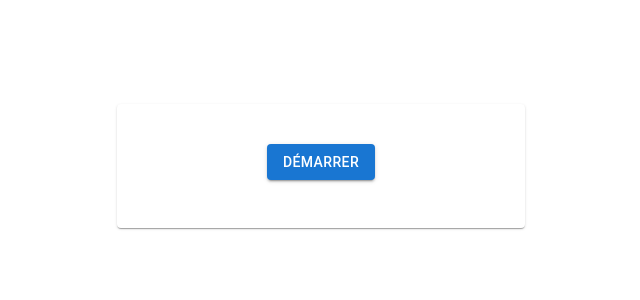
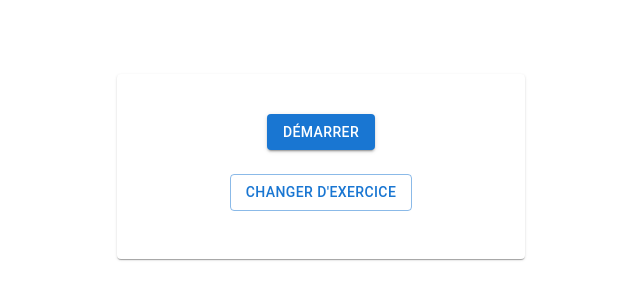
Before and after one commit to maelcornil/classe, a React (Vite) app in the folder classe-app/: page /exercice in a window 1280 px wide. Shown: the part 234-534 px from the top of the page, without its empty margins (319-959 px from the left). Built offline with nearby package versions, Linux system fonts and the light colour scheme.

Commit message:
Home button

```diff
--- a/classe-app/src/Exercises.tsx
+++ b/classe-app/src/Exercises.tsx
@@ -219,9 +219,9 @@ export default function Exercises(): JSX.Element {
               <Box mt={3} display="flex" justifyContent="center" gap={2} minHeight={48}>
                 {validated !== null ? (
                   validated === false && params.mode === 1 ? (
-                    <Button variant="outlined" onClick={restartExercise}>Recommencer</Button>
+                    <Button variant="contained" onClick={restartExercise}>Recommencer</Button>
                   ) : (
-                    <Button variant="outlined" onClick={newExercise}>
+                    <Button variant="contained" onClick={newExercise}>
                       {currentSeries === params.series ? "Afficher votre résultat" : "Exercice suivant"}
                     </Button>
                   )
@@ -266,11 +266,13 @@ export default function Exercises(): JSX.Element {
 
               <Box mt={3}>
                 <Button variant="contained" onClick={restartSeries}>Recommencer</Button>
-                &nbsp;
-                <Button variant="contained" onClick={() => navigate("/")}>Changer</Button>
               </Box>
             </>
           )}
+
+          <Box mt={3}>
+            <Button variant="outlined" onClick={() => navigate("/")}>Changer d'exercice</Button>
+          </Box>
 
         </CardContent>
       </Card>
```
